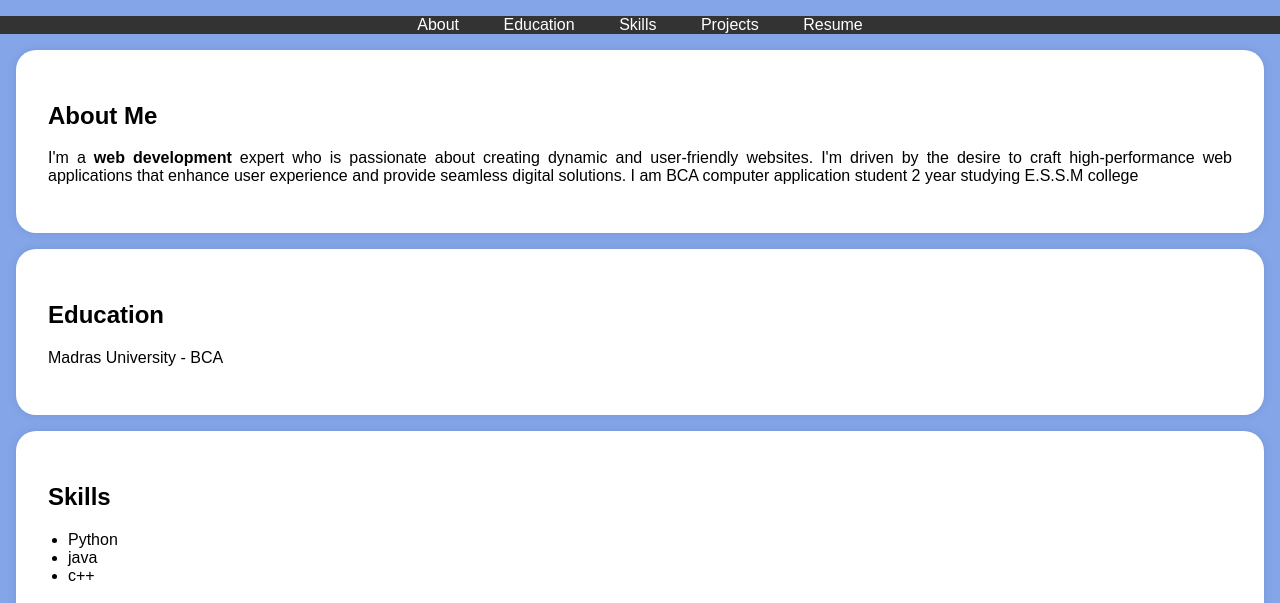
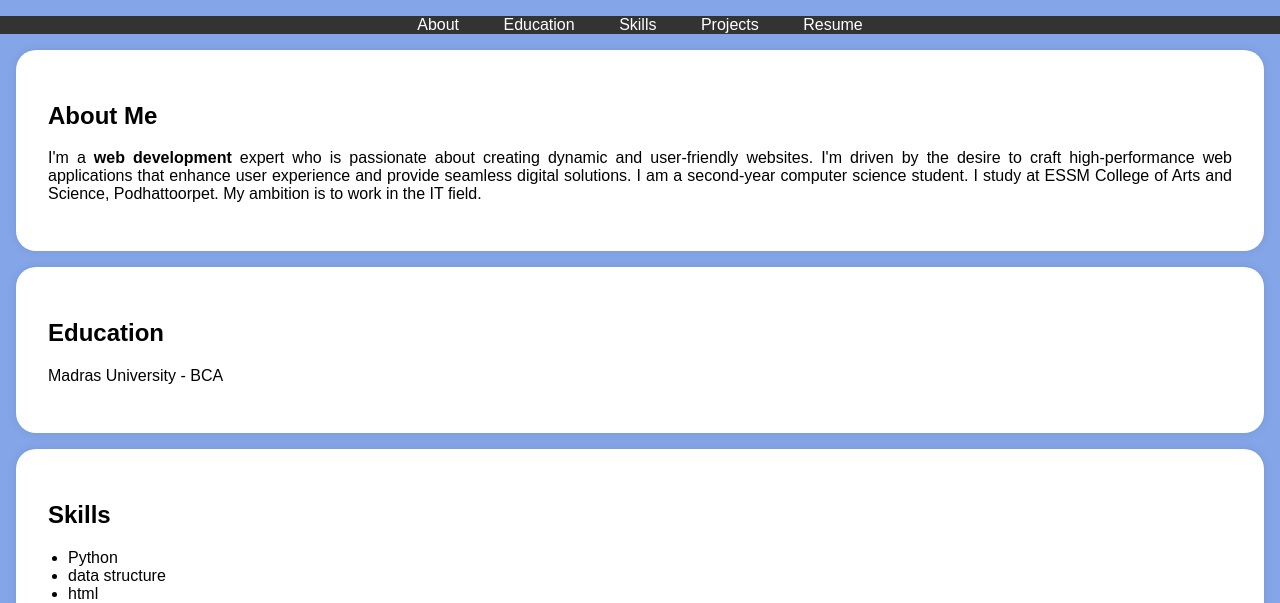
Before and after one commit to poori05/Poornima, a plain HTML site: page index.html in a window 1280 px wide. Shown: the part 197-800 px from the top of the page. Drawn offline with Linux system fonts and the light colour scheme.

Commit message:
Update index.html

```diff
--- a/index.html
+++ b/index.html
@@ -117,7 +117,9 @@
             <h2>About Me</h2>
             <p>I'm a <b>web development</b> expert who is passionate about creating dynamic and user-friendly websites.
                 I'm driven by the desire to craft high-performance web applications that enhance user experience and provide
-                 seamless digital solutions. I am BCA computer application student 2 year studying E.S.S.M college
+                 seamless digital solutions. I am a second-year computer science student.
+                 I study at ESSM College of Arts and Science, Podhattoorpet.
+                 My ambition is to work in the IT field.
         </div>
     </section>
 
@@ -136,8 +138,8 @@
             <ul>
 
                 <li>Python</li>
-
-
+                <li>data structure</li>
+                <li>html</li>
                 <li>java</li>
                 <li>c++</li>
 
```
